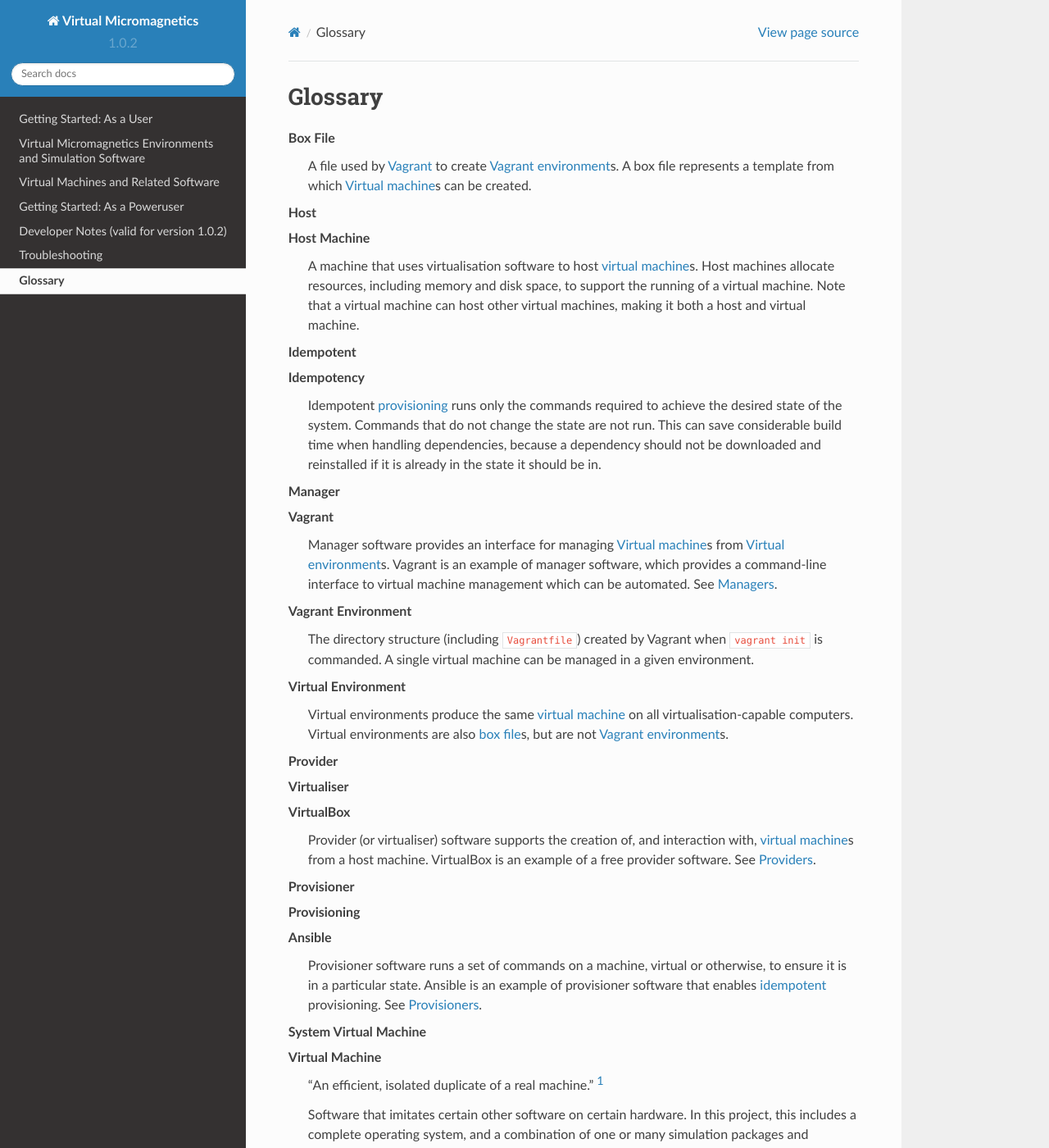
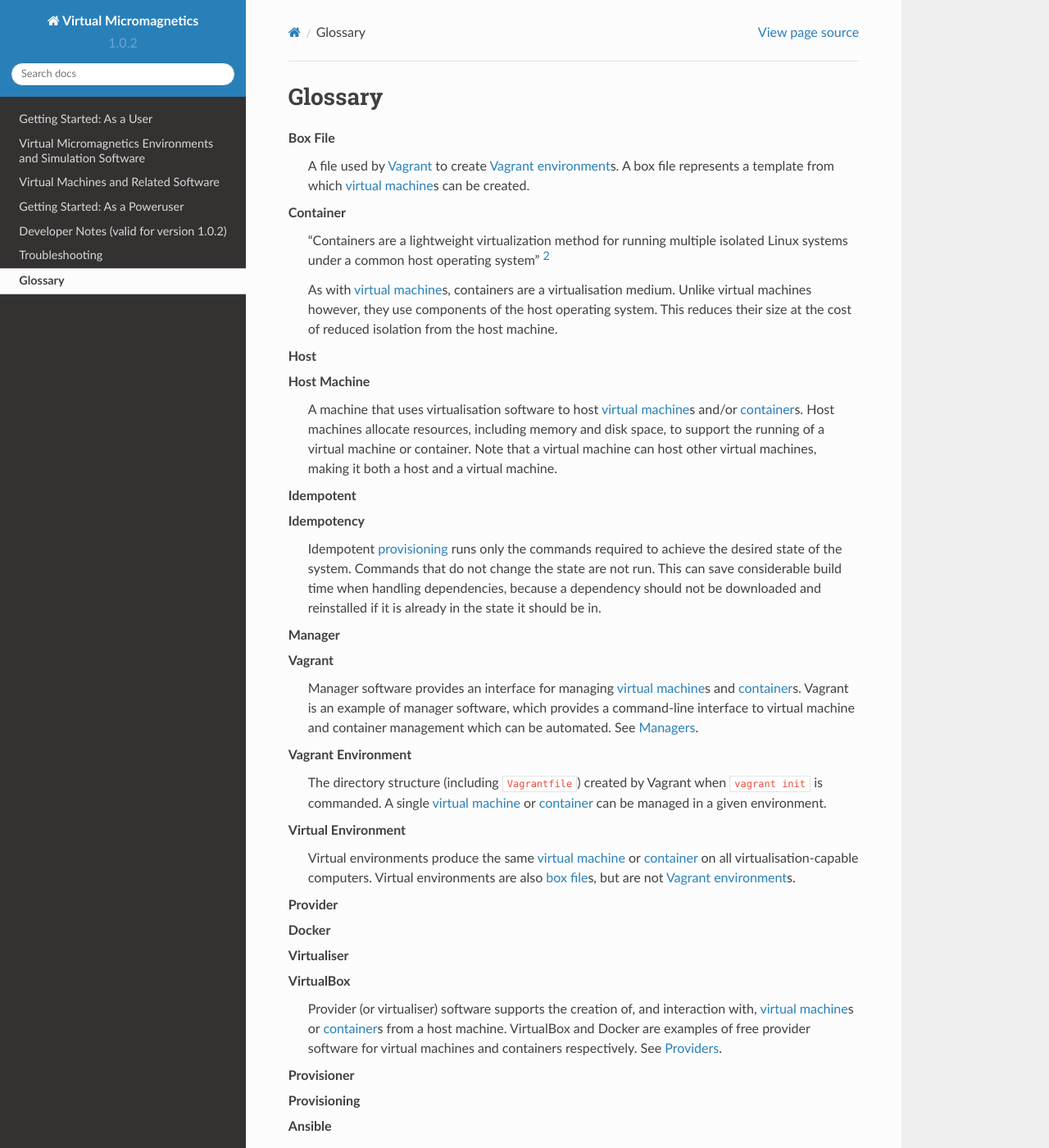
Before and after one commit to computationalmodelling/virtualmicromagnetics, a Sphinx documentation site: the page built from docs/glossary.rst, in a window 1280 px wide and 1400 px high. Shown: the whole window at 82% size. Built offline with Sphinx 7.4.7 and the Read the Docs theme 2.0.0, drawn with Linux system fonts in a browser that asks for light colours; some of the changed text lies outside the part shown.

Commit message:
DOC-047: Add some glossary terms.

```diff
--- a/docs/glossary.rst
+++ b/docs/glossary.rst
@@ -6,15 +6,25 @@
    Box File
        A file used by :term:`Vagrant` to create :term:`Vagrant
        environment`\s. A box file represents a template from which
-       :term:`Virtual machine`\s can be created.
+       :term:`virtual machine`\s can be created.
+
+   Container
+       "Containers are a lightweight virtualization method for running multiple
+       isolated Linux systems under a common host operating system"
+       [#jacobsen15]_
+
+       As with :term:`virtual machine`\s, containers are a virtualisation
+       medium. Unlike virtual machines however, they use components of the host
+       operating system. This reduces their size at the cost of reduced
+       isolation from the host machine.
 
    Host
    Host Machine
        A machine that uses virtualisation software to host :term:`virtual
-       machine`\s. Host machines allocate resources, including memory and disk
-       space, to support the running of a virtual machine. Note that a virtual
-       machine can host other virtual machines, making it both a host and
-       virtual machine.
+       machine`\s and/or :term:`container`\s. Host machines allocate resources,
+       including memory and disk space, to support the running of a virtual
+       machine or container. Note that a virtual machine can host other virtual
+       machines, making it both a host and a virtual machine.
 
    Idempotent
    Idempotency
@@ -26,28 +36,31 @@
 
    Manager
    Vagrant
-       Manager software provides an interface for managing :term:`Virtual
-       machine`\s from :term:`Virtual environment`\s. Vagrant is an example of
-       manager software, which provides a command-line interface to virtual
-       machine management which can be automated. See
+       Manager software provides an interface for managing :term:`virtual
+       machine`\s and :term:`container`\s. Vagrant is an example of manager
+       software, which provides a command-line interface to virtual machine and
+       container management which can be automated. See
        :ref:`software-managers`.
 
    Vagrant Environment
        The directory structure (including ``Vagrantfile``) created by Vagrant
-       when ``vagrant init`` is commanded. A single virtual machine can be
-       managed in a given environment.
+       when ``vagrant init`` is commanded. A single :term:`virtual machine` or
+       :term:`container` can be managed in a given environment.
 
    Virtual Environment
-       Virtual environments produce the same :term:`virtual machine` on all
-       virtualisation-capable computers. Virtual environments are also
-       :term:`box file`\s, but are not :term:`Vagrant environment`\s.
+       Virtual environments produce the same :term:`virtual machine` or
+       :term:`container` on all virtualisation-capable computers. Virtual
+       environments are also :term:`box file`\s, but are not
+       :term:`Vagrant environment`\s.
 
    Provider
+   Docker
    Virtualiser
    VirtualBox
        Provider (or virtualiser) software supports the creation of, and
-       interaction with, :term:`virtual machine`\s from a host
-       machine. VirtualBox is an example of a free provider software. See
+       interaction with, :term:`virtual machine`\s or :term:`container`\s from
+       a host machine. VirtualBox and Docker are examples of free provider
+       software for virtual machines and containers respectively. See
        :ref:`software-providers`.
 
    Provisioner
@@ -88,3 +101,6 @@
 .. [#smith05] Smith, J., Nair, R. (2005). "The Architecture of Virtual
    Machines". Computer (IEEE Computer Society) 38 (5): 32–38.
    doi:10.1109/MC.2005.173
+
+.. [#jacobsen15] Jacobsen, D.M., Canon, R.S. (2015). "Contain This, Unleashing
+   Docker for HPC". Proceedings of the Cray User Group.
```
